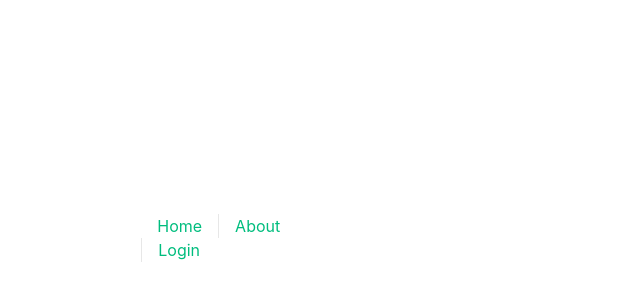
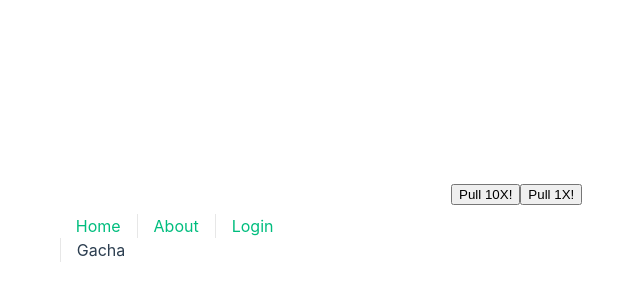
Before and after one commit to staten-island-tech/supabase-trash-gambling-raccoons, a Vue app in the folder app/: page /gacha in a window 1280 px wide. Before the commit this address had no page. Shown: the part 170-470 px from the top of the page, without its empty margins (189-829 px from the left). Built offline with nearby package versions, Linux system fonts and the light colour scheme; the HTML template or start-up script is replaced by a standard one.

Commit message:
adding gacha system

```diff
--- a/app/src/App.vue
+++ b/app/src/App.vue
@@ -9,6 +9,7 @@ import { RouterLink, RouterView } from 'vue-router'
         <RouterLink to="/">Home</RouterLink>
         <RouterLink to="/about">About</RouterLink>
         <RouterLink to="/login">Login</RouterLink>
+        <RouterLink to="/gacha">Gacha</RouterLink>
       </nav>
     </div>
   </header>
--- a/app/src/Cards.ts
+++ b/app/src/Cards.ts
@@ -8,7 +8,6 @@ export type card = {
     stars: number;
     game: string;
     region: string;
-
 }
 
 
--- a/app/src/components/GachaSystem.vue
+++ b/app/src/components/GachaSystem.vue
@@ -7,7 +7,7 @@
 
 <script setup lang="ts">
 //supposed to pull stuff from supabase
-let { cards: allCards, error } = await supabase.from('allCards')
+import { cards } from '../src/Cards.ts'
 let pityCount = 0
 let pulledCards: string[] = [] //array for cards that were pulled
 function pullTen() {
@@ -17,7 +17,7 @@ function pullTen() {
       //pull five star card!!!
       pityCount = 0
     } else {
-      pulledCards.push(cards[Math.floor(Math.random() * allCards.length + 1)])
+      pulledCards.push(cards[Math.floor(Math.random() * cards.length + 1)])
     }
   }
   console.log(pulledCards) //basically pull 10 random cards and show in console.log
--- a/app/src/router/index.ts
+++ b/app/src/router/index.ts
@@ -1,6 +1,7 @@
 import { createRouter, createWebHistory } from 'vue-router'
 import HomeView from '../views/HomeView.vue'
 import LoginView from '../views/LoginView.vue'
+import GachaView from '../views/GachaView.vue'
 
 const router = createRouter({
   history: createWebHistory(import.meta.env.BASE_URL),
@@ -22,6 +23,11 @@ const router = createRouter({
       path: '/login',
       name: 'login',
       component: LoginView,
+    },
+    {
+      path: '/gacha',
+      name: 'gacha',
+      component: GachaView,
     }
   ],
 })
--- a/app/src/views/LoginView.vue
+++ b/app/src/views/LoginView.vue
@@ -1,17 +1,15 @@
 <template>
   <div>
-
-        <input v-model="usernameinput" type="text" ref="username" placeholder="Username">
-        <br>
-        <input v-model="passwordinput" type="text" ref="password" placeholder="Password">
+    <input v-model="usernameinput" type="text" ref="username" placeholder="Username" />
+    <br />
+    <input v-model="passwordinput" type="text" ref="password" placeholder="Password" />
     <button @click="loginacc">Login In</button>
     <h1 v-if="!allinfofilledout">Fill Out all Info</h1>
-
   </div>
 </template>
 
 <script setup lang="ts">
-import { ref } from 'vue';
+import { ref } from 'vue'
 
 const usernameinput = ref('')
 const passwordinput = ref('')
@@ -19,26 +17,17 @@ const passwordinput = ref('')
 const allinfofilledout = ref(true)
 
 const loginacc = () => {
-    if (usernameinput.value == '' || passwordinput.value == ''){
-        console.log("Please fill out all information")
+  if (usernameinput.value == '' || passwordinput.value == '') {
+    console.log('Please fill out all information')
     allinfofilledout.value != allinfofilledout.value
-    }else{
+  } else {
     console.log(usernameinput.value)
     console.log(passwordinput.value)
   }
 
-
-
   usernameinput.value = ''
   passwordinput.value = ''
 }
-
-
-
-
-
 </script>
 
-<style scoped>
-
-</style>
+<style scoped></style>
```
Also changed, not shown: app/src/views/GachaView.vue (renamed from app/src/views/TheGacha.vue). Lines whose indentation alone changed are shown as unchanged.
